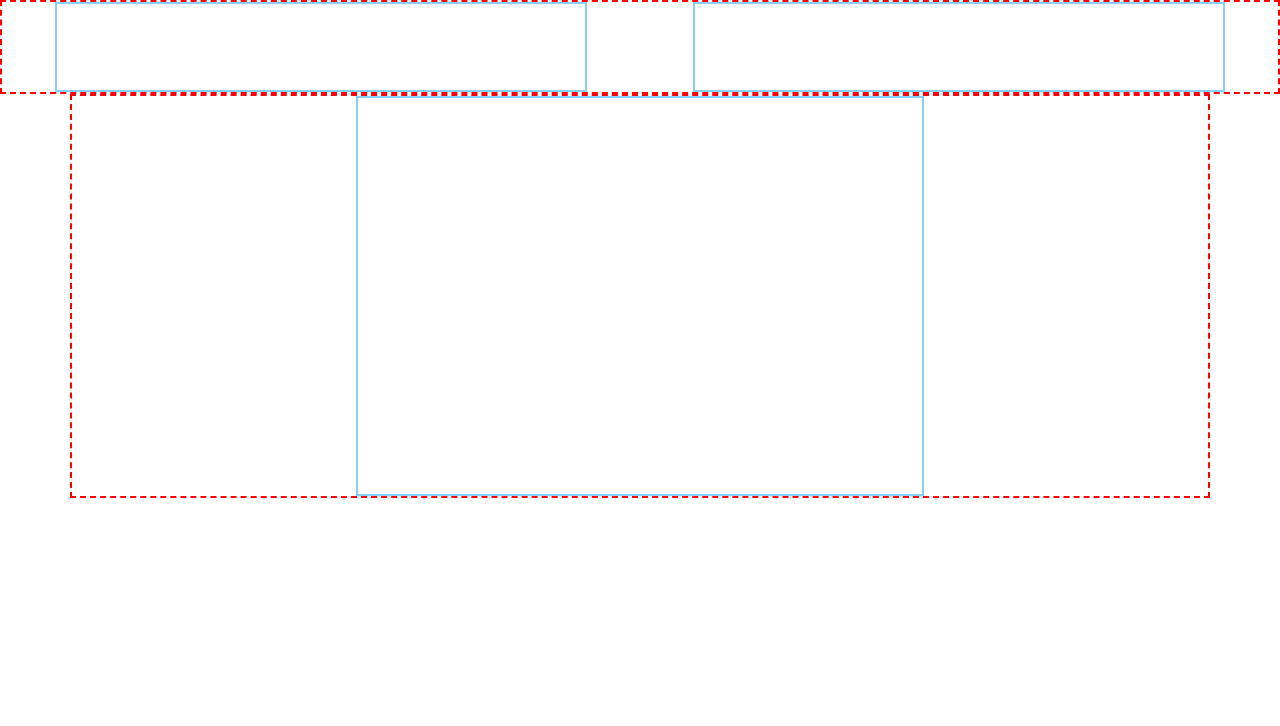
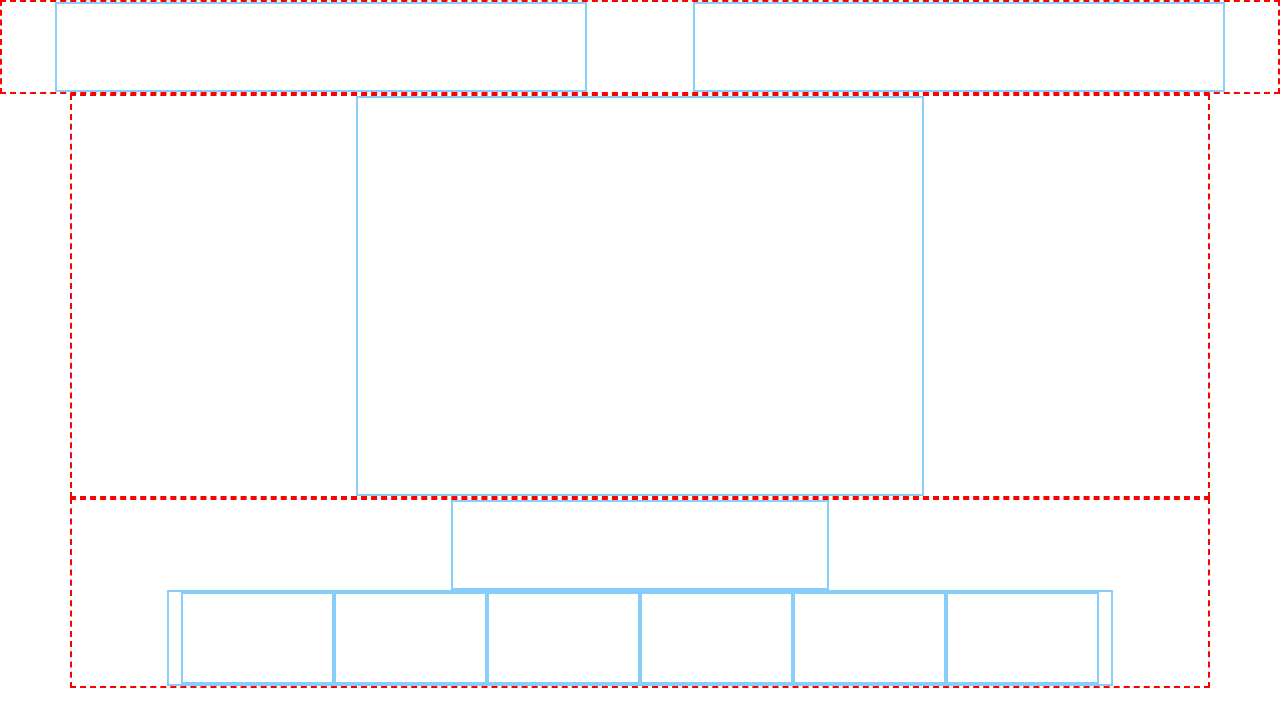
Before and after one commit to Deceit-87/html-css-bootstrap-freelancer, a plain HTML site: page index.html in a window 1280 px wide. Drawn offline with nearby package versions, Linux system fonts and the light colour scheme.

Commit message:
aggiunta sezione img

```diff
--- a/index.html
+++ b/index.html
@@ -31,14 +31,46 @@
 
         <section>
                 <div class="container-lg debug">
-            <div class="row justify-content-center ">
-                <div class="col-6 debug fd-column ms_profile_wrapper"></div>
+                    <div class="row justify-content-center fd-column ">
+                        <div class="col-6 debug  ms_profile_wrapper"></div>
 
                     </div>
 
                 </div>
         </section>
+        <!-- PORTFOLIO -->
+        <section>
+                <div class="container-lg debug">
+                    <div class="row justify-content-center fd-column ">
+                        <div class="col-4 debug "></div>
 
+                    </div>
+                    <div class="row justify-content-center">
+                        <div class="col-10 debug d-flex ">
+
+                                <div class="ms_img-wrapper debug"></div>
+
+
+                                <div class="ms_img-wrapper debug"></div>
+
+
+                                <div class="ms_img-wrapper debug"></div>
+
+
+                                <div class="ms_img-wrapper debug"></div>
+
+
+                                <div class="ms_img-wrapper debug"></div>
+
+
+                                <div class="ms_img-wrapper debug"></div>
+
+
+                        </div>
+
+                    </div>
+                </div>
+        </section>
     </div>
 </body>
 </html>
--- a/style.css
+++ b/style.css
@@ -10,3 +10,9 @@
     height:400px;
 
 }
+
+.ms_img-wrapper {
+    flex-basis: 33%;
+    aspect-ratio: 1/0.6;
+    flex-grow: 1;
+}
```
Lines whose indentation alone changed are shown as unchanged.
